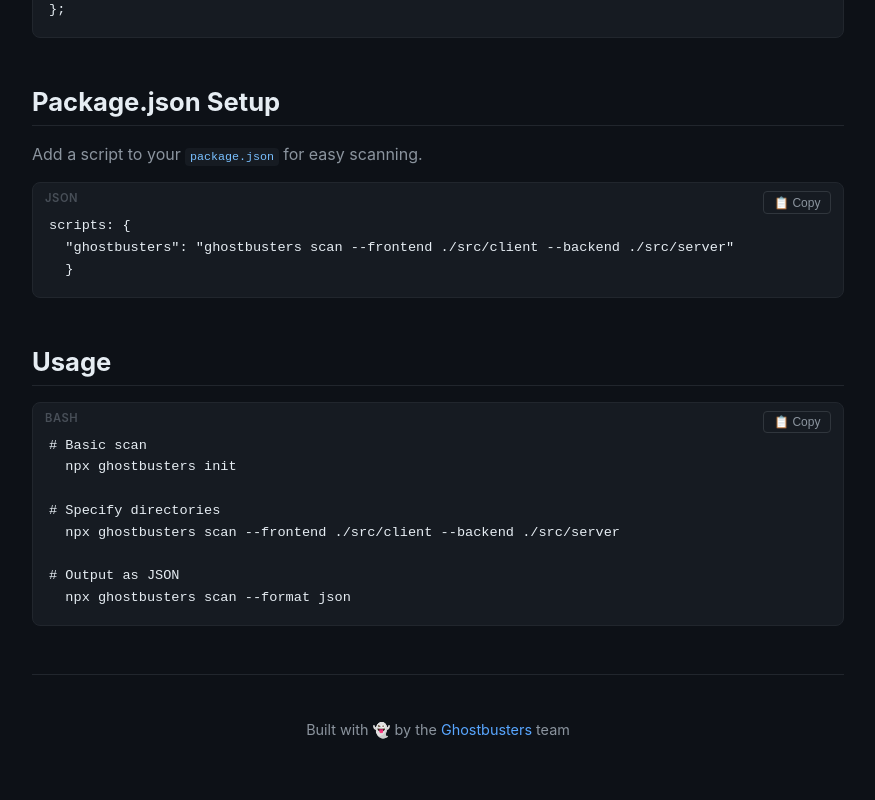
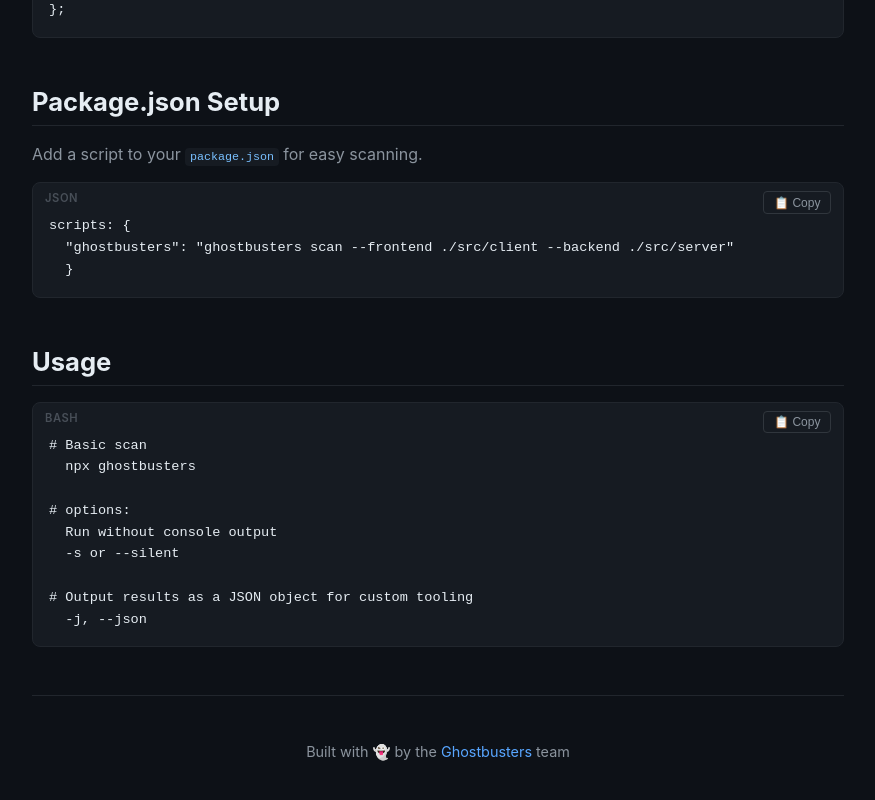
Before and after one commit to MannyFrias/Ghostbusters, a Svelte app in the folder web/: page / in a window 1280 px wide. Shown: the part 1708-2508 px from the top of the page, without its empty margins (202-1077 px from the left). Built offline with nearby package versions, Linux system fonts and the light colour scheme.

Commit message:
fixing small frontend changes

```diff
--- a/web/src/App.svelte
+++ b/web/src/App.svelte
@@ -1,6 +1,6 @@
 <script>
   import CodeBlock from "./lib/codeBlock.svelte";
-  import Demo from "./lib/demo.svelte";
+  import Demo from "./lib/Demo.svelte";
 
   // these strings will be passed as CodeBlock components
 
@@ -11,13 +11,14 @@
   }`;
 
    const usageCommand = `# Basic scan
-  npx ghostbusters init
+  npx ghostbusters
 
-# Specify directories
-  npx ghostbusters scan --frontend ./src/client --backend ./src/server
+# options:
+  Run without console output
+  -s or --silent
 
-# Output as JSON
-  npx ghostbusters scan --format json`;
+# Output results as a JSON object for custom tooling
+  -j, --json`;
 
   const configFile = `// ghostbusters.config.js
 export default {
@@ -30,7 +31,7 @@ const steps = [
   {
     number: 1,
     title: "Parse Frontend",
-    description: "Scans youre react files for fetch and axios calls. Extracts the URL and HTTP method"
+    description: "Scans youre react files for fetch and axios calls."
   },
    {
       number: 2,
@@ -102,7 +103,7 @@ const steps = [
     margin: 0;
     background-color: #0d1117;
     color: #e6edf3;
-    font-family: -apple-system, BlinkMcaSystemFont, 'Segoe UI', Helvetica, Arial, sans-serif;
+    font-family: -apple-system, BlinkMacSystemFont, 'Segoe UI', Helvetica, Arial, sans-serif;
   }
 
   main {
--- a/web/src/lib/demo.svelte
+++ b/web/src/lib/demo.svelte
@@ -8,7 +8,7 @@
     let scrollContainer = $state(null);
 
     const outputLines = [
-    { text: "$ npx ghostbusters scan", type: "command" },
+    { text: "$ npx ghostbusters", type: "command" },
     { text: "", type: "blank" },
     { text: "🔍 Scanning frontend files...", type: "info" },
     { text: "   Found 4 fetch/axios calls", type: "info" },
```
